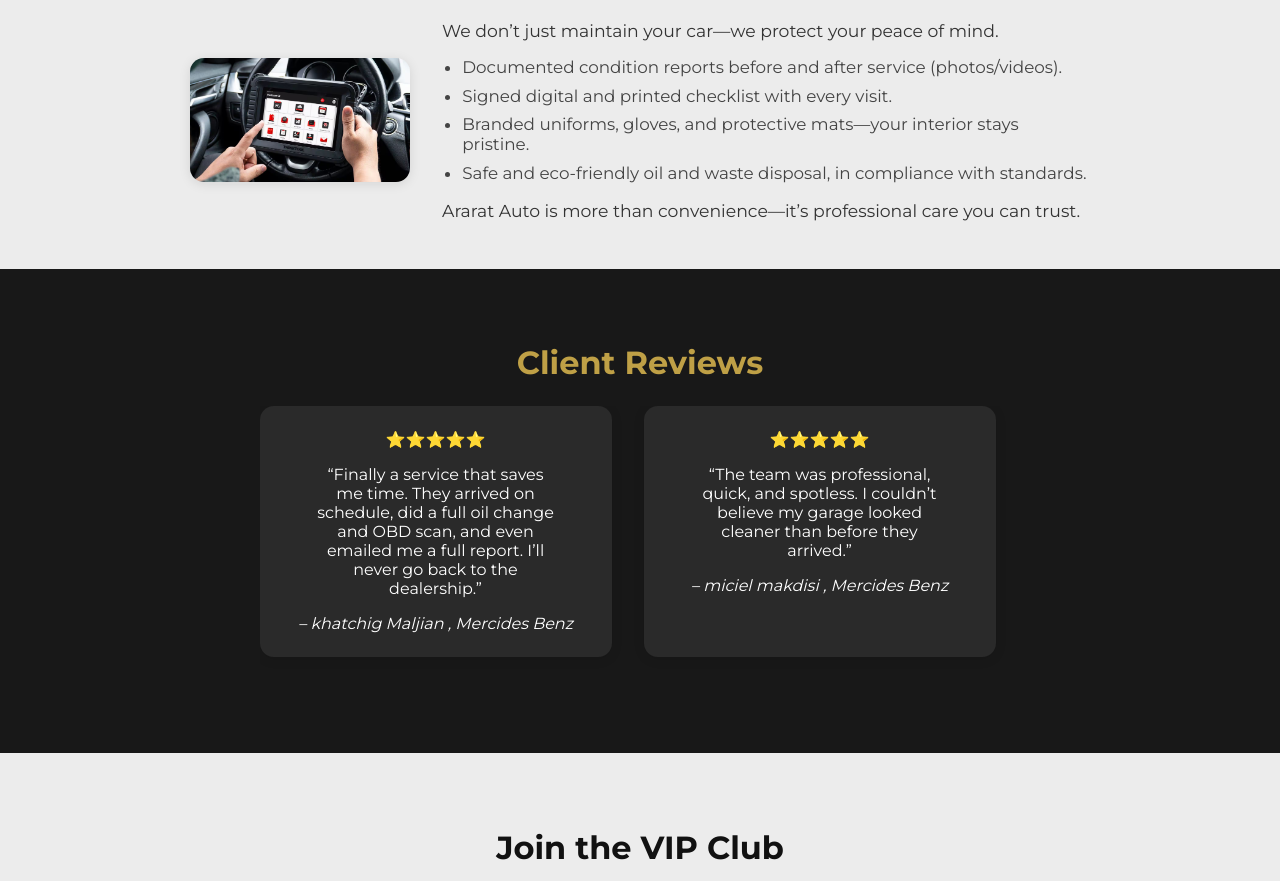
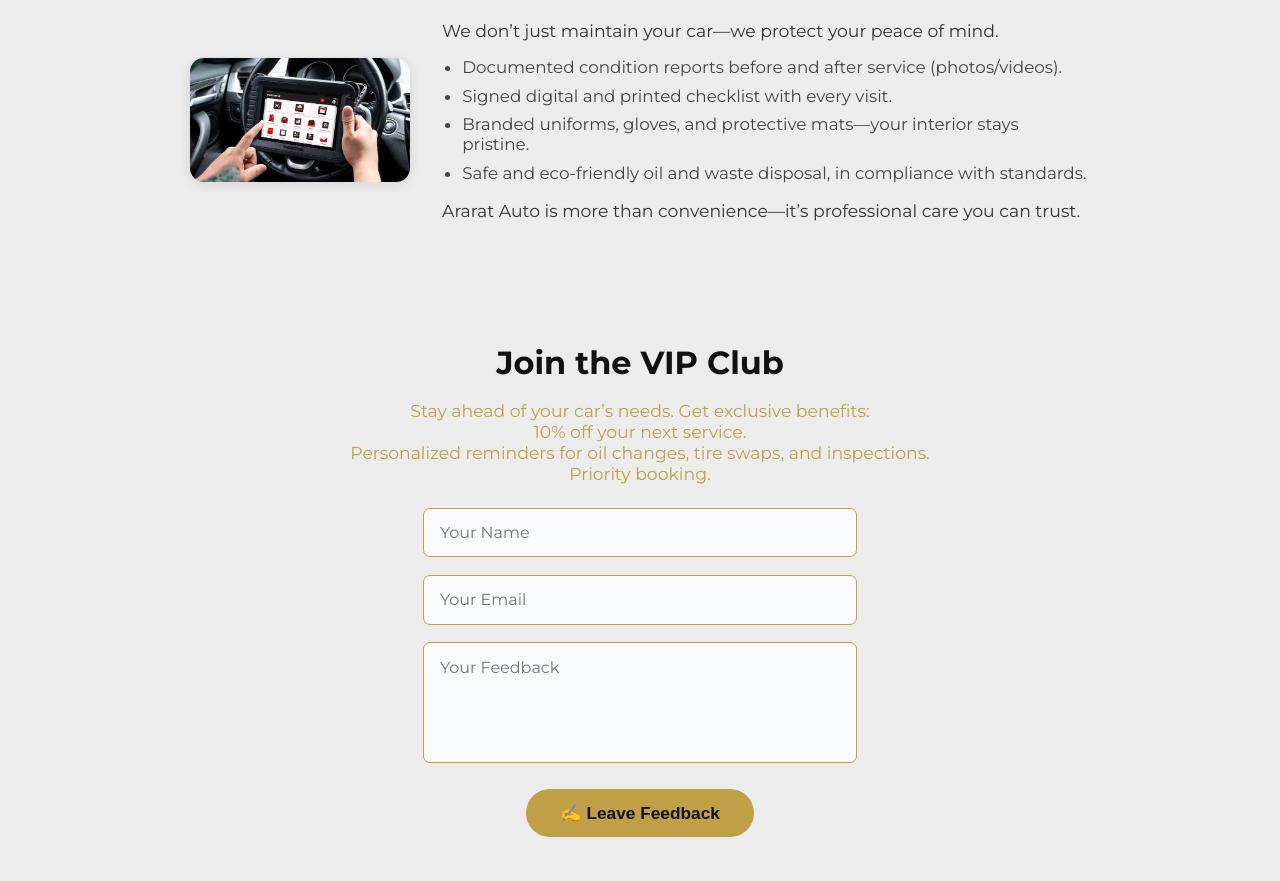
Before and after one commit to khatchig2o/Ararat-auto, a website: page index.html in a window 1280 px wide. Shown: the part 2188-3069 px from the top of the page. Drawn offline with Linux system fonts and the light colour scheme.

Commit message:
pre register form

```diff
--- a/index.html
+++ b/index.html
@@ -110,7 +110,7 @@
     </section>
 
     <!-- Reviews Section -->
-    <section id="reviews" class="reviews">
+    <!-- <section id="reviews" class="reviews">
         <h2>Client Reviews</h2>
         <div class="reviews-carousel-wrapper">
             <button class="carousel-arrow left" aria-label="Previous Review">&#10094;</button>
@@ -133,7 +133,7 @@
             </div>
             <button class="carousel-arrow right" aria-label="Next Review">&#10095;</button>
         </div>
-    </section>
+    </section> -->
 
     <!-- VIP Club / Feedback -->
     <section id="feedback" class="feedback-section">
@@ -169,6 +169,7 @@
         </div>
       </div>
        <!-- Booking Form -->
+<!--
        <form id="bookingForm" action="/send/booking" method="POST" enctype="multipart/form-data">
   <input type="text" name="car" placeholder="Car Make & Model" required>
   <input type="text" name="service" placeholder="Service Needed" required>
@@ -181,7 +182,7 @@
   <button type="submit">Book Now</button>
 </form>
       <div id="bookingMessage"></div>
-    </section>
+    </section> -->
 
     <!-- Footer -->
     <footer>
```
